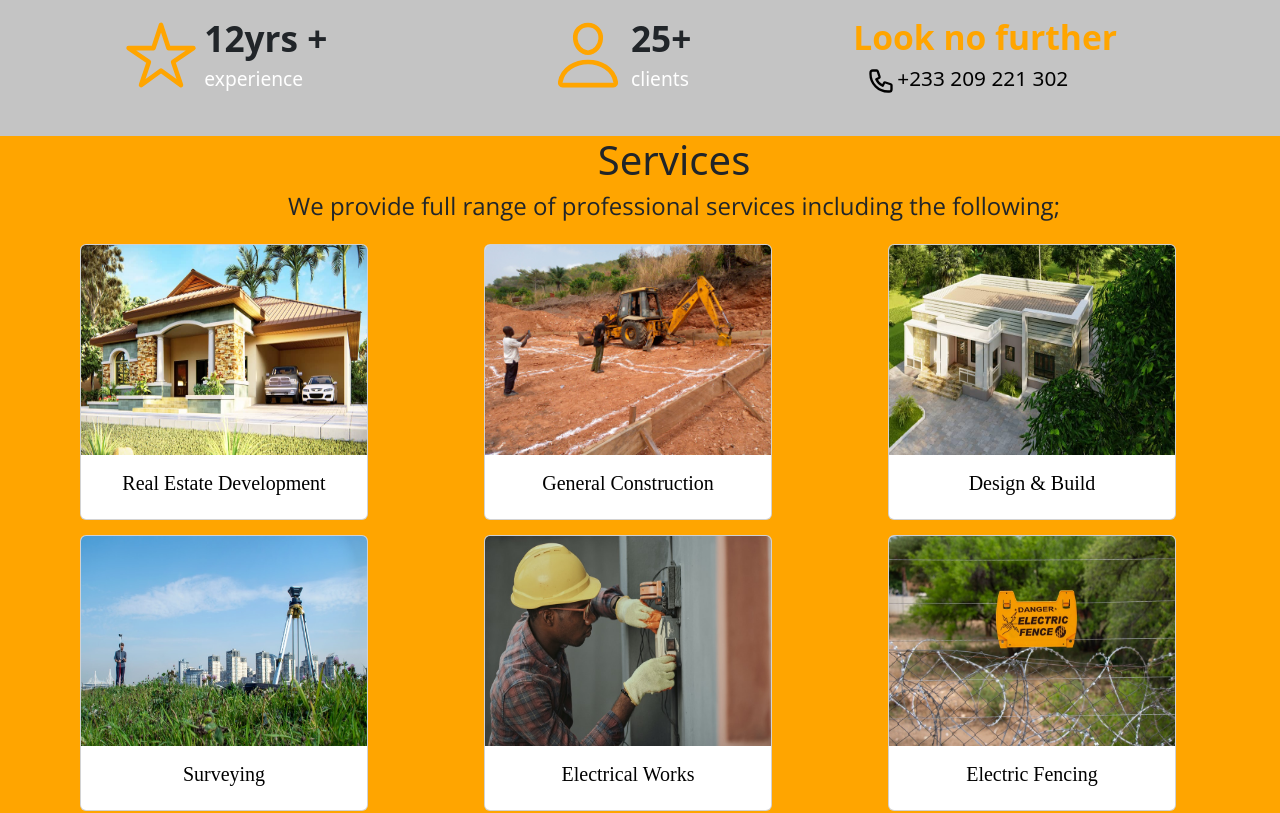
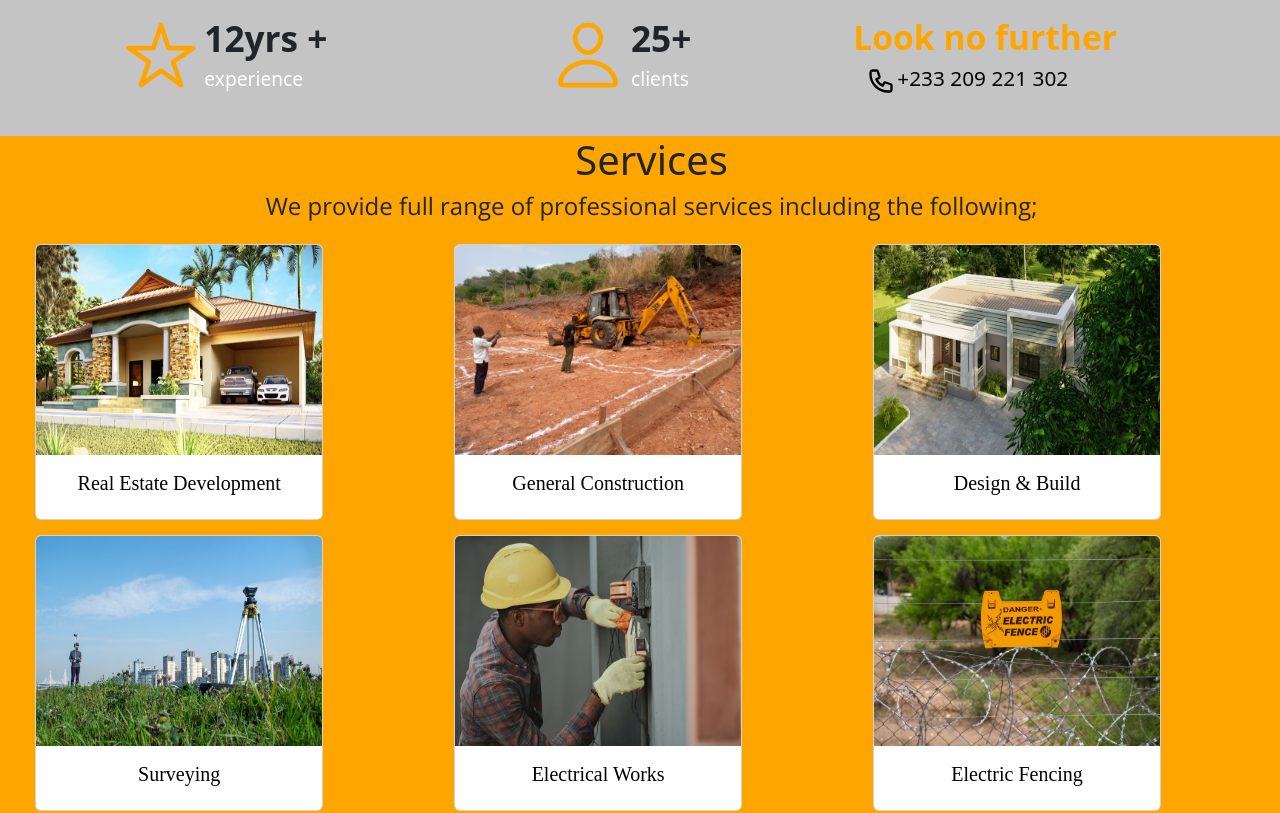
Before and after one commit to flosatechnologies/blessdel, a React (Create React App) app: page /projects in a window 1280 px wide. Shown: the part 1560-2373 px from the top of the page. Built offline with nearby package versions, Linux system fonts and the light colour scheme.

Commit message:
Update: Services and Projects section

```diff
--- a/src/App.js
+++ b/src/App.js
@@ -7,7 +7,7 @@ import ContactUs from "./pages/contactus";
 import Home from "./pages/home";
 import NavbarMenu from "./components/Navbar/Navbar";
 import FooterPage from "./components/FooterPage";
-import ImageComponent from "./components/ImageComponent";
+import ImageComponent from "./components/imageComponent";
 
 function App() {
   return (
--- a/src/css/projects.css
+++ b/src/css/projects.css
@@ -1,7 +1,8 @@
 .carouselImg {
   width: 100vw;
-  height: 65vh;
+  height: auto;
   object-fit: fill;
+  /* sizes:"(min-width: 36em) 33.3vw, 100vw" */
 }
 
 .testimonialImg {
--- a/src/pages/projects.js
+++ b/src/pages/projects.js
@@ -158,8 +158,8 @@ function Projects() {
                   <Row>
                     <Col className="testimonialText">
                       I met Blessdel 4 years ago and upon giving my building to
-                      them all I can say is they are true professional, honest
-                      and do their work efficiently. I will therefore recommend
+                      them all I can say is they are true professionals, honest
+                      and do they work efficiently. I will therefore recommend
                       them for anyone
                     </Col>
                   </Row>
--- a/src/pages/services.js
+++ b/src/pages/services.js
@@ -16,7 +16,7 @@ export default class Services extends Component {
     return (
       <div
         className="container-fluid"
-        style={{ backgroundColor: "orange", paddingLeft: "5rem" }}
+        style={{ backgroundColor: "orange", paddingLeft: "2.2rem" }}
       >
         <Row className="first">
           <h1 id="services" style={{ textAlign: "center" }}>
```
